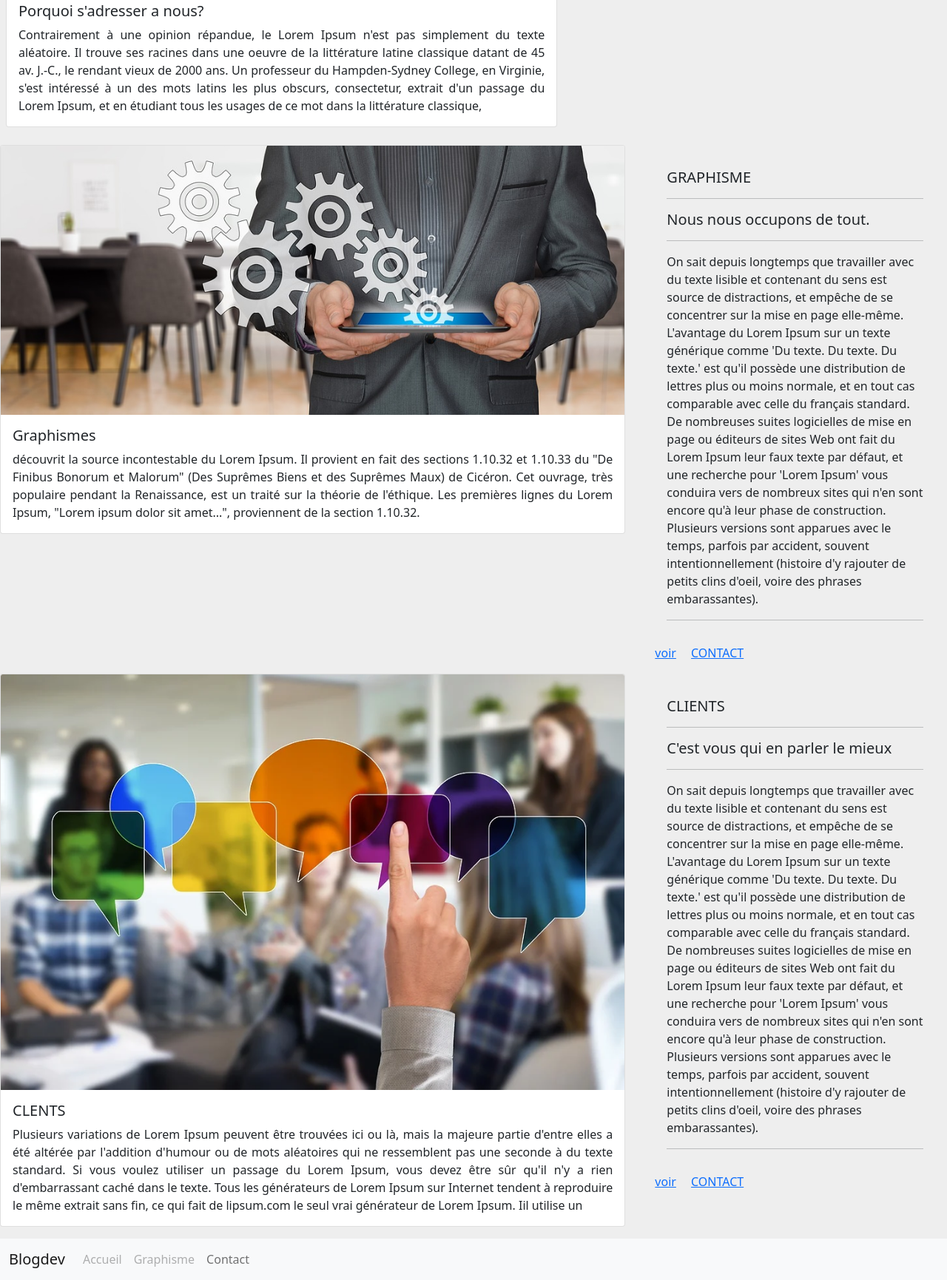
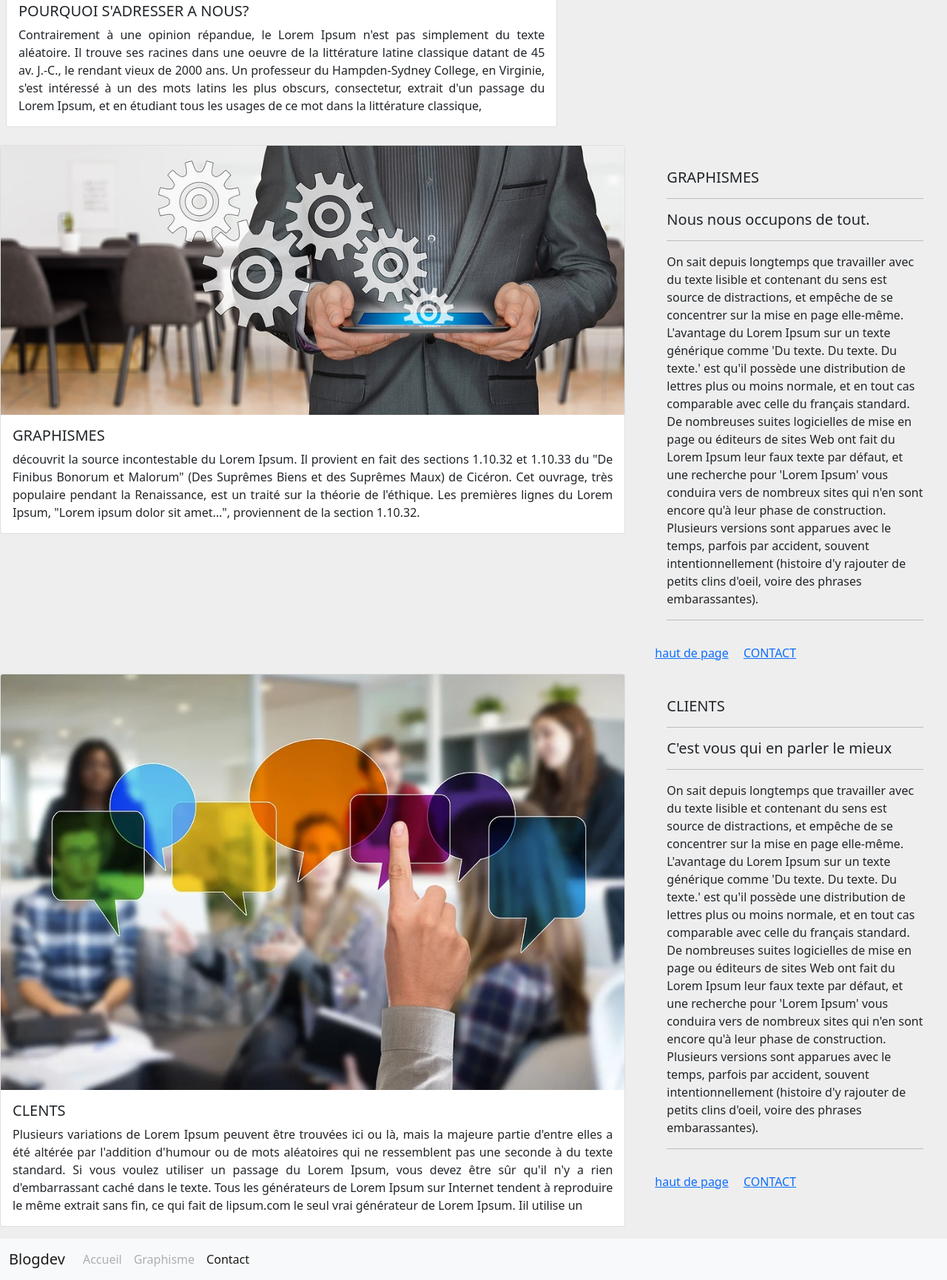
Before and after one commit to franckastuce/devoir1-version3, a plain HTML site: page index.html in a window 1280 px wide. Shown: the part 600-2331 px from the top of the page at 74% size. Drawn offline with nearby package versions, Linux system fonts and the light colour scheme.

Commit message:
modify index and contact

```diff
--- a/index.html
+++ b/index.html
@@ -21,7 +21,7 @@
 </head>
 
 <body>
-    <!--barre de naviguation-->
+    <!--blog nav building-->
     <nav class="navbar navbar-expand-lg navbar-light bg-light">
         <div class="container-fluid">
             <a class="navbar-brand disabled" href="#">Blogdev</a>
@@ -50,7 +50,7 @@
         </div>
     </nav>
     <br>
-    <!--construction du corps du blog-->
+    <!--blog body building-->
     <div class="container">
         <!-- Stack the columns on mobile by making one full-width and the other half-width -->
         <div class="row">
@@ -58,7 +58,7 @@
                 <div class="card mb-3">
                     <img src="./images/astronaut.jpg" class="card-img-top">
                     <div class="card-body">
-                        <h5 class="card-title">Porquoi s'adresser a nous?</h5>
+                        <h5 class="card-title">POURQUOI S'ADRESSER A NOUS?</h5>
                         <p class="card-text">Contrairement à une opinion répandue, le Lorem Ipsum n'est pas simplement
                             du texte aléatoire. Il trouve ses racines dans une oeuvre de la littérature latine classique
                             datant de 45 av. J.-C., le rendant vieux de 2000 ans. Un professeur du Hampden-Sydney
@@ -70,6 +70,7 @@
             </div>
             <div class="col-6 col-md-4">
                 <div class="card-body">
+                    <div class="card-body">
                         <h5>VOUS N'ÊTE PLUS SEUL</h5>
                         <hr>
                         <p>Passer par nous pour vous retrouver devant l'écran</p>
@@ -79,7 +80,8 @@
                             <button type="button" class="btn btn-outline-secondary">Visuel</button>
                             <button type="button" class="btn btn-outline-success">Success</button>
                             <button type="button" class="btn btn-outline-warning">Communication</button>
-                        <button type="button" class="btn btn-outline-dark">CONTACT</button>
+                            <button type="button" class="btn btn-outline-dark" href="contact.html">CONTACT</button>
+                        </div>
                     </div>
                 </div>
             </div>
@@ -90,7 +92,7 @@
             <div class="card mb-3">
                 <img src="./images/grapgisme.jpg" class="card-img-top">
                 <div class="card-body">
-                    <h5 class="card-title">Graphismes</h5>
+                    <h5 class="card-title">GRAPHISMES</h5>
                     <p class="card-text">découvrit la source incontestable du Lorem Ipsum. Il provient en fait des
                         sections 1.10.32 et 1.10.33 du "De Finibus Bonorum et Malorum" (Des Suprêmes Biens et des
                         Suprêmes Maux) de Cicéron. Cet ouvrage, très populaire pendant la Renaissance, est un traité sur
@@ -102,7 +104,7 @@
         <div class="col-6 col-md-4">
             <div class="card-body">
                 <div class="card-body">
-                    <h5>GRAPHISME</h5>
+                    <h5>GRAPHISMES</h5>
                     <hr>
                     <h5>Nous nous occupons de tout.</h5>
                     <hr>
@@ -117,8 +119,8 @@
                         de petits clins d'oeil, voire des phrases embarassantes).</p>
                     <hr>
                 </div>
-                <a href="#" class="card-link disabled">voir</a>
-                <a href="#" class="card-link">CONTACT</a>
+                <a href="#" class="card-link disabled">haut de page</a>
+                <a href="#" class="card-link" href="contact.html">CONTACT</a>
             </div>
         </div>
     </div>
@@ -156,14 +158,14 @@
                         de petits clins d'oeil, voire des phrases embarassantes).</p>
                     <hr>
                 </div>
-                <a href="#" class="card-link disabled">voir</a>
-                <a href="#" class="card-link">CONTACT</a>
+                <a href="#" class="card-link disabled">haut de page</a>
+                <a href="#" class="card-link" href="contact.html">CONTACT</a>
             </div>
         </div>
     </div>
     </div>
     </div>
-    <!--pied de page-->
+    <!--blog footer building-->
     <footer>
         <nav class="navbar navbar-expand-lg navbar-light bg-light">
             <div class="container-fluid">
@@ -182,7 +184,7 @@
                             <a class="nav-link disabled">Graphisme</a>
                         </li>
                         <li class="nav-item">
-                            <a class="nav-link" href="contact.html">Contact</a>
+                            <a class="nav-link active" href="contact.html">Contact</a>
                         </li>
                     </ul>
                 </div>
```
Also changed, not shown: contact.html (+4 -4 lines). Lines whose indentation alone changed are shown as unchanged.
